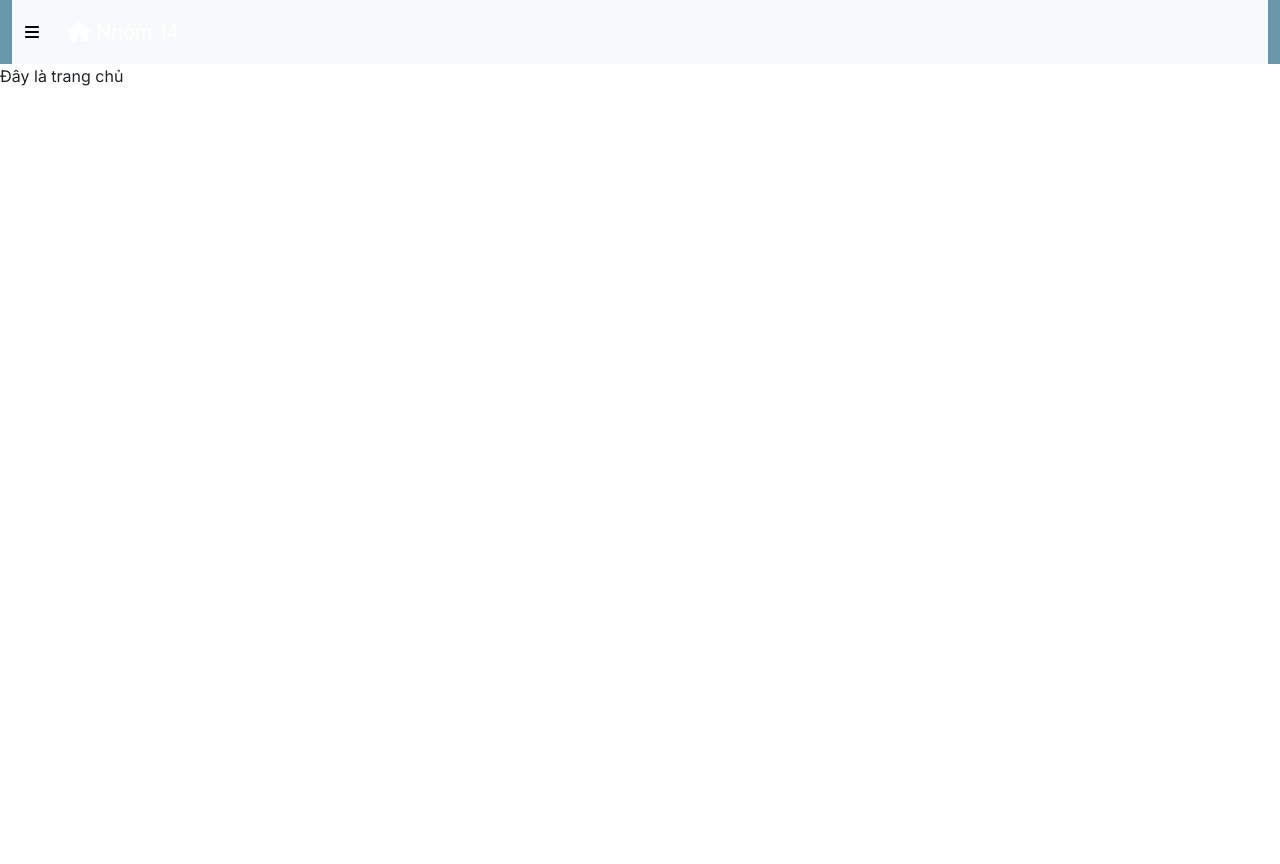
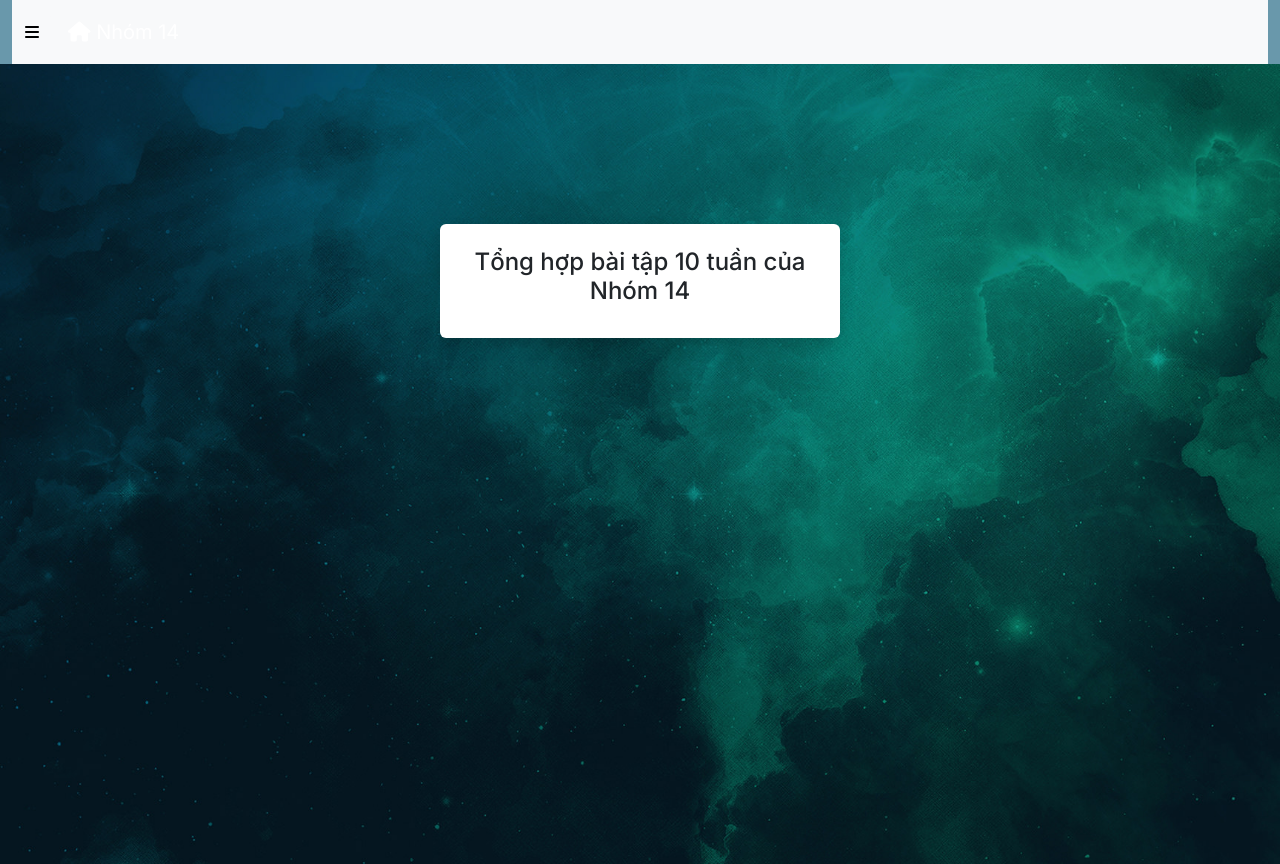
Before and after one commit to Duongnl/group_14_assignment, a Next.js app: page / in a window 1280 px wide. Before the commit the page ends 800 px from the top, so only its background shows below. Built offline with nearby package versions, Linux system fonts and the light colour scheme.

Commit message:
add home page

```diff
--- a/src/app/page.tsx
+++ b/src/app/page.tsx
@@ -1,7 +1,22 @@
+import Image from "next/image"
+import { Form } from "react-bootstrap"
+import "@/styles/login.css"
+
 const HomePage = () => {
   return (
     <>
-        Đây là trang chủ
+                <div className='container-login__div'>
+            <Image className='background-image__Image'
+                src="/images/background-home.jpg"
+                alt="Picture of the author"
+                fill // Tự động điều chỉnh kích thước
+            />
+
+            <Form className="shadow p-4 bg-white rounded container-login__Form">
+                <div className="h4 text-center">Tổng hợp bài tập 10 tuần của Nhóm 14</div>
+            </Form>
+
+        </div>
     </>
   )
 }
```
Also changed, not shown: public/images/background-home.jpg (added).
